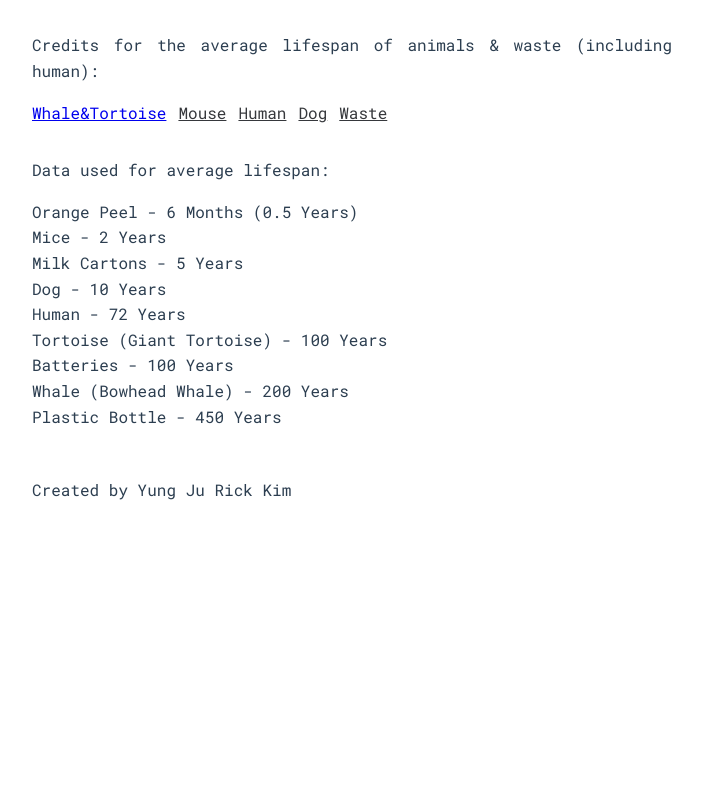
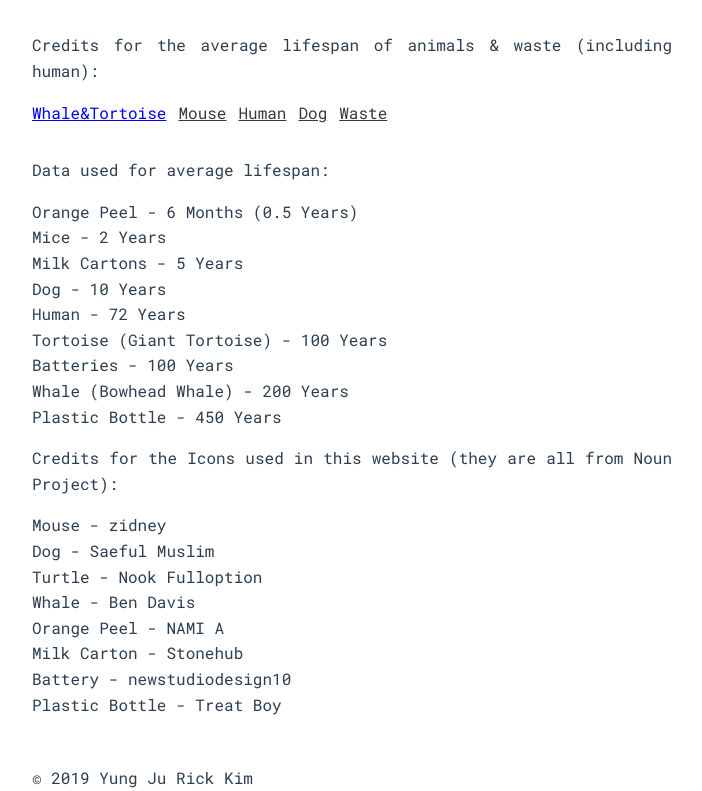
Before and after one commit to yungjurick/postnatural-clock, a Vue app: page /about in a window 1280 px wide. Shown: the part 761-1552 px from the top of the page, without its empty margins (288-990 px from the left). Before the commit the page ends 1264 px from the top, so only its background shows below. Built offline with nearby package versions, Linux system fonts and the light colour scheme.

Commit message:
Add credit for used icons

```diff
--- a/src/views/About.vue
+++ b/src/views/About.vue
@@ -10,7 +10,7 @@
         Then, what would be the weight of time for other animals - such as a mouse, a dog, a tortoise, and a whale, or
         even waste? These are just a few of the many selections, but what would it be like to see their time through
         the perception of human time? What would our 1 second, 1 minute, or 1 hour be equivalent for this animals and waste?
-        Since, we understand and sympathasize with things better when put under the perspective of a human scope, this timer will help you.
+        Since, we understand and sympathize with things better when put under the perspective of a human scope, this timer will help you.
       </p>
       <p class="about__text">
         Based on the average lifespan of these animals (including humans) and the time it takes these waste
@@ -49,10 +49,23 @@
         Whale (Bowhead Whale) - 200 Years<br>
         Plastic Bottle - 450 Years<br>
       </p>
+      <p class="about__text">
+        Credits for the Icons used in this website (they are all from Noun Project):
+      </p>
+      <p class="about__text citing">
+        Mouse - zidney<br>
+        Dog - Saeful Muslim<br>
+        Turtle - Nook Fulloption<br>
+        Whale - Ben Davis<br>
+        Orange Peel - NAMI A<br>
+        Milk Carton - Stonehub<br>
+        Battery - newstudiodesign10<br>
+        Plastic Bottle - Treat Boy<br>
+      </p>
       <br>
       <br>
       <p class="about__text">
-        Created by Yung Ju Rick Kim
+        &copy; 2019 Yung Ju Rick Kim
       </p>
     </div>
   </div>
```
Also changed, not shown: 1 other file (tests, documents, lock files or other folders).
